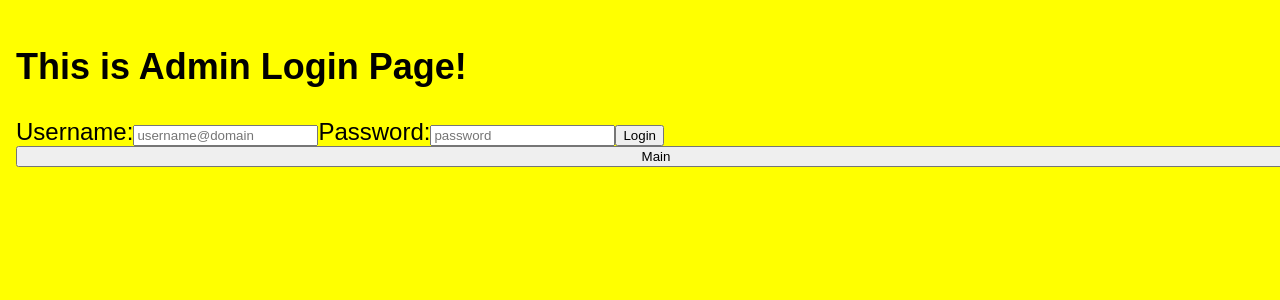
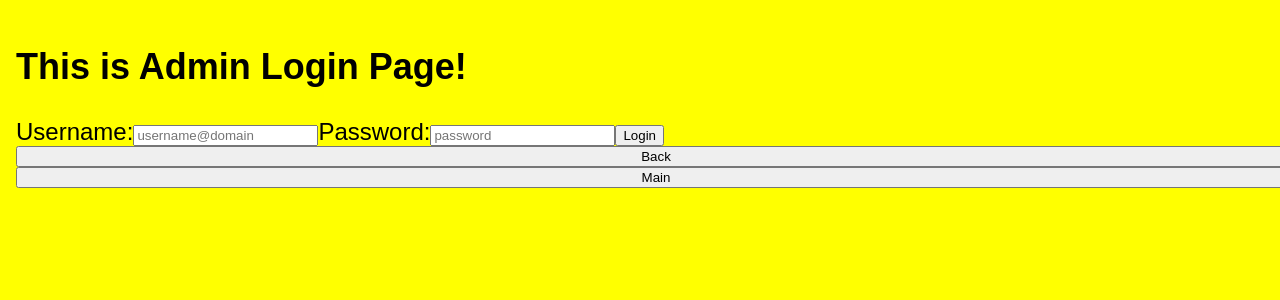
Before and after one commit to Rusgyn/Digital_JukeBox_App, a React (Vite) app in the folder Frontend/: page /admin-login in a window 1280 px wide. Shown: the top 300 px of the page. Built offline with nearby package versions, Linux system fonts and the light colour scheme; no server answers.

Commit message:
Add new button that goes back to prev page using navigate

```diff
--- a/Frontend/src/components/Dashboard.tsx
+++ b/Frontend/src/components/Dashboard.tsx
@@ -38,6 +38,11 @@ const Dashboard = () => {
 
       <div className="dashboard__content">
         <button
+          className="dashboard__content__admin-logout_button"
+          type='button'
+          value="back"
+          onClick={() => {navigate(-1)}}>Back</button> {/* Go back prev page */}
+        <button
           className="dashboard__content__main_button"
           type='button'
           value="Main"
--- a/Frontend/src/components/Main.tsx
+++ b/Frontend/src/components/Main.tsx
@@ -61,6 +61,11 @@ const Main = () => {
           <button
             className="main__dashboard_login"
             type='button'
+            value="back"
+            onClick={() => {navigate(-1)}}>Back</button> {/* Go back prev page */}
+          <button
+            className="main__dashboard_login"
+            type='button'
             value="logout"
             onClick={handleDashboardNavigation}>Dashboard</button>
           <button
--- a/Frontend/src/components/admin_account/AdminLogin.tsx
+++ b/Frontend/src/components/admin_account/AdminLogin.tsx
@@ -89,8 +89,13 @@ const AdminLogin = () => {
         </div>
         {error && <p className="error">{error}</p>}
       </form>
-{/*
-      <button type='button' onClick={handleDashboardNavigation}>Dashboard</button> */}
+
+      <button
+        className="#"
+        type='button'
+        value="back"
+        onClick={() => {navigate(-1)}}> Back {/* Go back prev page */}
+      </button>
 
       <button type='button' onClick={handleMainNavigation}>Main</button>
 
--- a/Frontend/src/components/admin_account/AdminRegister.tsx
+++ b/Frontend/src/components/admin_account/AdminRegister.tsx
@@ -110,6 +110,12 @@ const AdminRegister = () => {
         </div>
         {error && <p className="error">{error}</p>}
       </form>
+      <button
+        className="#"
+        type='button'
+        value="back"
+        onClick={() => {navigate(-1)}}> Back {/* Go back prev page */}
+      </button>
       <div className='admin-register__dashboard_button'>
         <p onClick={handleMainNavigation}>
         Dashboard
--- a/Frontend/src/components/jukebox/SearchMusic.tsx
+++ b/Frontend/src/components/jukebox/SearchMusic.tsx
@@ -45,6 +45,11 @@ const SearchMusic = () => {
   return (
     <div>
       <h2> This is SearchMusic Component </h2>
+      <button
+          className="#"
+          type='button'
+          value='back'
+          onClick={() => {navigate(-1)}}>Back</button> {/* Go back prev page */}
       <div>
         <input
           type="text"
```
